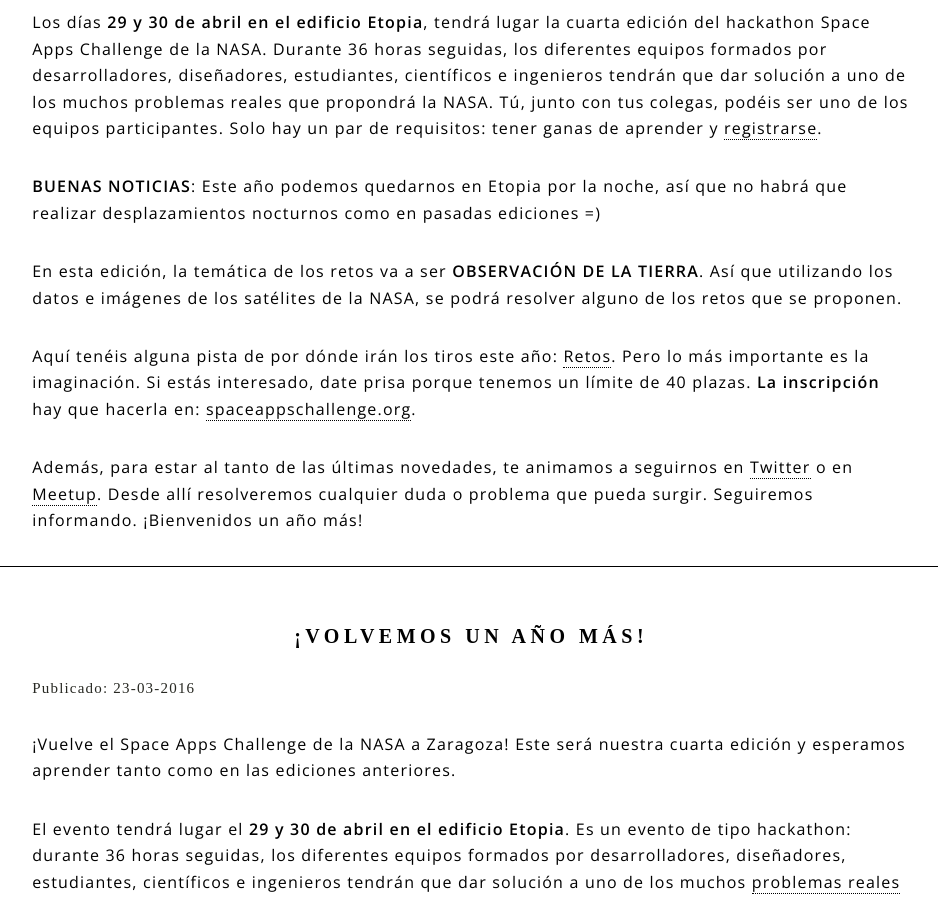
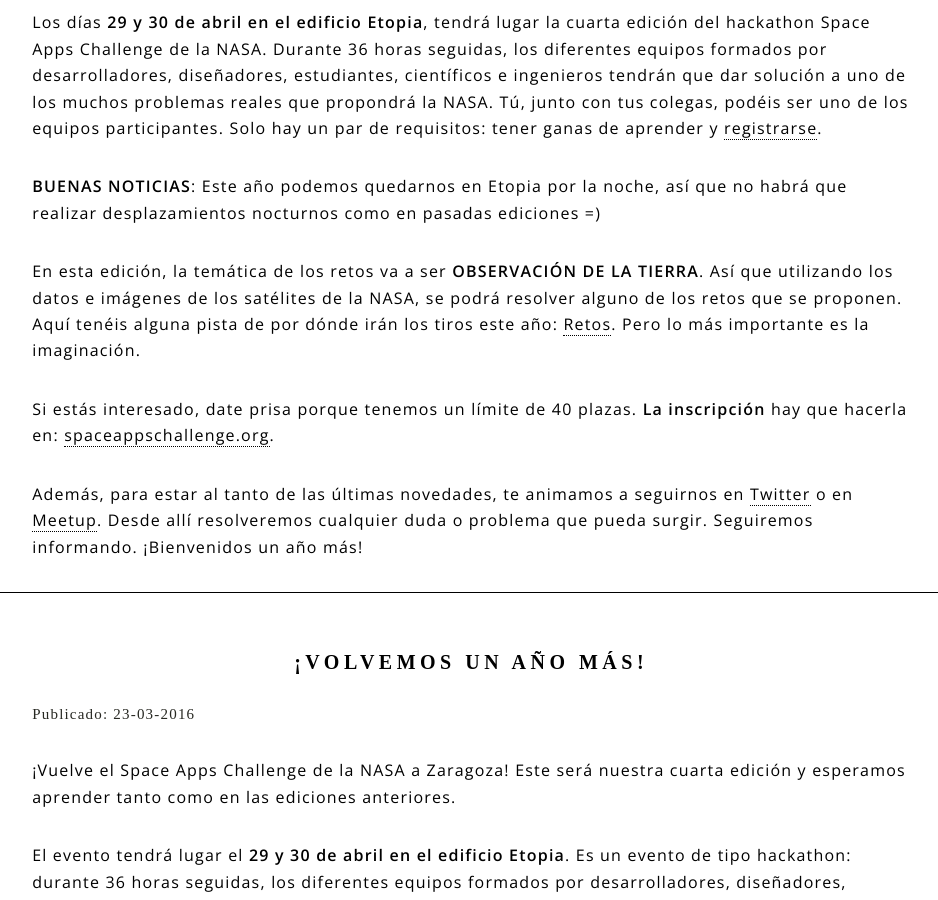
Before and after one commit to spaceappszgz/spaceappszgz.github.io, a Jekyll site: the page built from blog.html, in a window 1280 px wide and 900 px high, scrolled down 545 px. Shown: the whole window, without its empty margins (129-1067 px from the left). Built offline with Jekyll 4.4.1, drawn with Linux system fonts in a browser that asks for light colours; some web fonts are replaced.

Commit message:
fixing little things

```diff
--- a/_posts/2017-04-15-vuelve-space-apps-zaragoza-2017.html
+++ b/_posts/2017-04-15-vuelve-space-apps-zaragoza-2017.html
@@ -22,6 +22,6 @@ author:
 </p>
 <p><b>BUENAS NOTICIAS</b>: Este año podemos quedarnos en Etopia por la noche, así que no habrá que realizar desplazamientos nocturnos como en pasadas ediciones =)
 </p>
-<p>En esta edición, la temática de los retos va a ser <b>OBSERVACIÓN DE LA TIERRA</b>. Así que utilizando los datos e imágenes de los satélites de la NASA, se podrá resolver alguno de los retos que se proponen.</p> Aquí tenéis alguna pista de por dónde irán los tiros este año:  <a href="https://2017.spaceappschallenge.org/blog/sneak-peak-space-apps-2017-challenge-categories">Retos</a>. Pero lo más importante es la imaginación.
-Si estás interesado, date prisa porque tenemos un límite de 40 plazas. <b>La inscripción</b> hay que hacerla en:  <a href="https://2017.spaceappschallenge.org/locations/zaragoza/">spaceappschallenge.org</a>.</p>
+<p>En esta edición, la temática de los retos va a ser <b>OBSERVACIÓN DE LA TIERRA</b>. Así que utilizando los datos e imágenes de los satélites de la NASA, se podrá resolver alguno de los retos que se proponen. Aquí tenéis alguna pista de por dónde irán los tiros este año:  <a href="https://2017.spaceappschallenge.org/blog/sneak-peak-space-apps-2017-challenge-categories">Retos</a>. Pero lo más importante es la imaginación.</p>
+<p>Si estás interesado, date prisa porque tenemos un límite de 40 plazas. <b>La inscripción</b> hay que hacerla en:  <a href="https://2017.spaceappschallenge.org/locations/zaragoza/">spaceappschallenge.org</a>.</p>
 <p>Además, para estar al tanto de las últimas novedades, te animamos a seguirnos en <a href="https://twitter.com/spaceappsZgz">Twitter</a> o en <a href="http://www.meetup.com/es-ES/Zaragoza-Hackathons/events/239034225/">Meetup</a>. Desde allí resolveremos cualquier duda o problema que pueda surgir. Seguiremos informando. ¡Bienvenidos un año más!</p>
```
